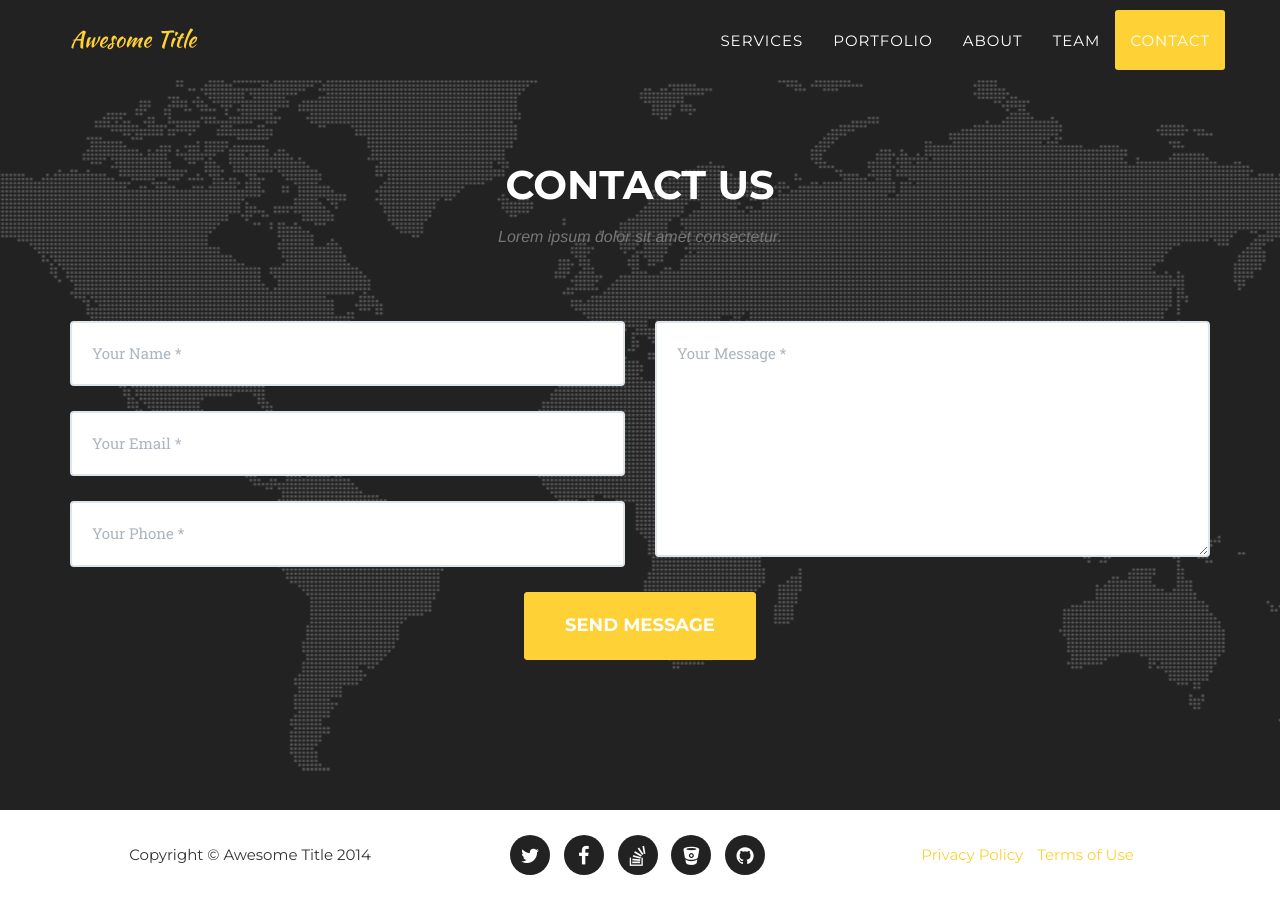
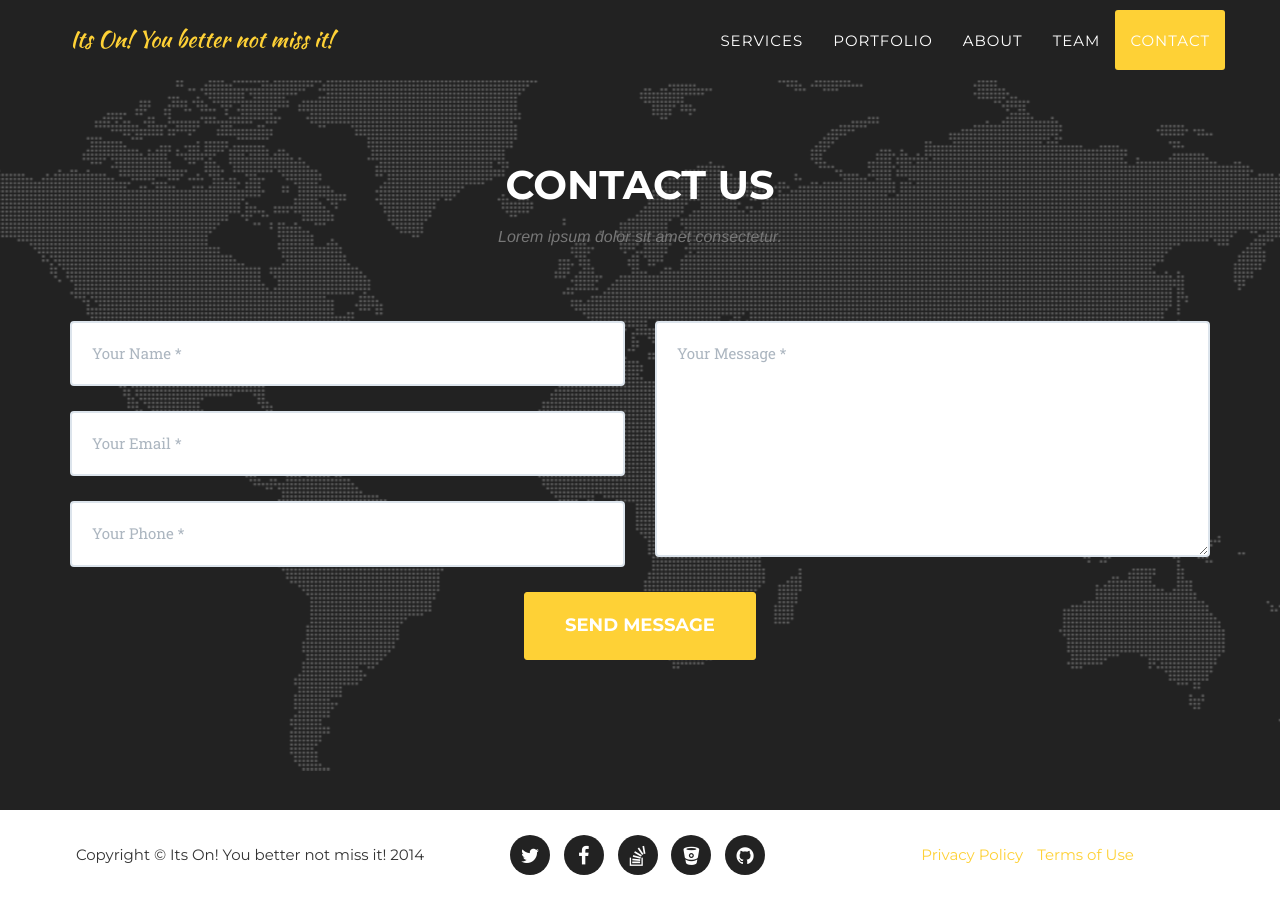
Before and after one commit to ajkl/wedding-invite, a Jekyll site: the page built from index.html, in a window 1280 px wide and 900 px high, scrolled down 5636 px. Built offline with Jekyll 4.4.1, drawn with Linux system fonts in a browser that asks for light colours; some web fonts are replaced.

Commit message:
Update _config.yml

```diff
--- a/_config.yml
+++ b/_config.yml
@@ -2,7 +2,7 @@ url: https://ajkl.github.io
 baseurl: /wedding-invite/
 
 # Site settings
-title: Awesome Title
+title: Its On! You better not miss it!
 email: your-email@domain.com
 description: "Write an awesome description for your new site here. You can edit this line in _config.yml. It will appear in your document head meta (for Google search results) and in your feed.xml site description."
 
```
